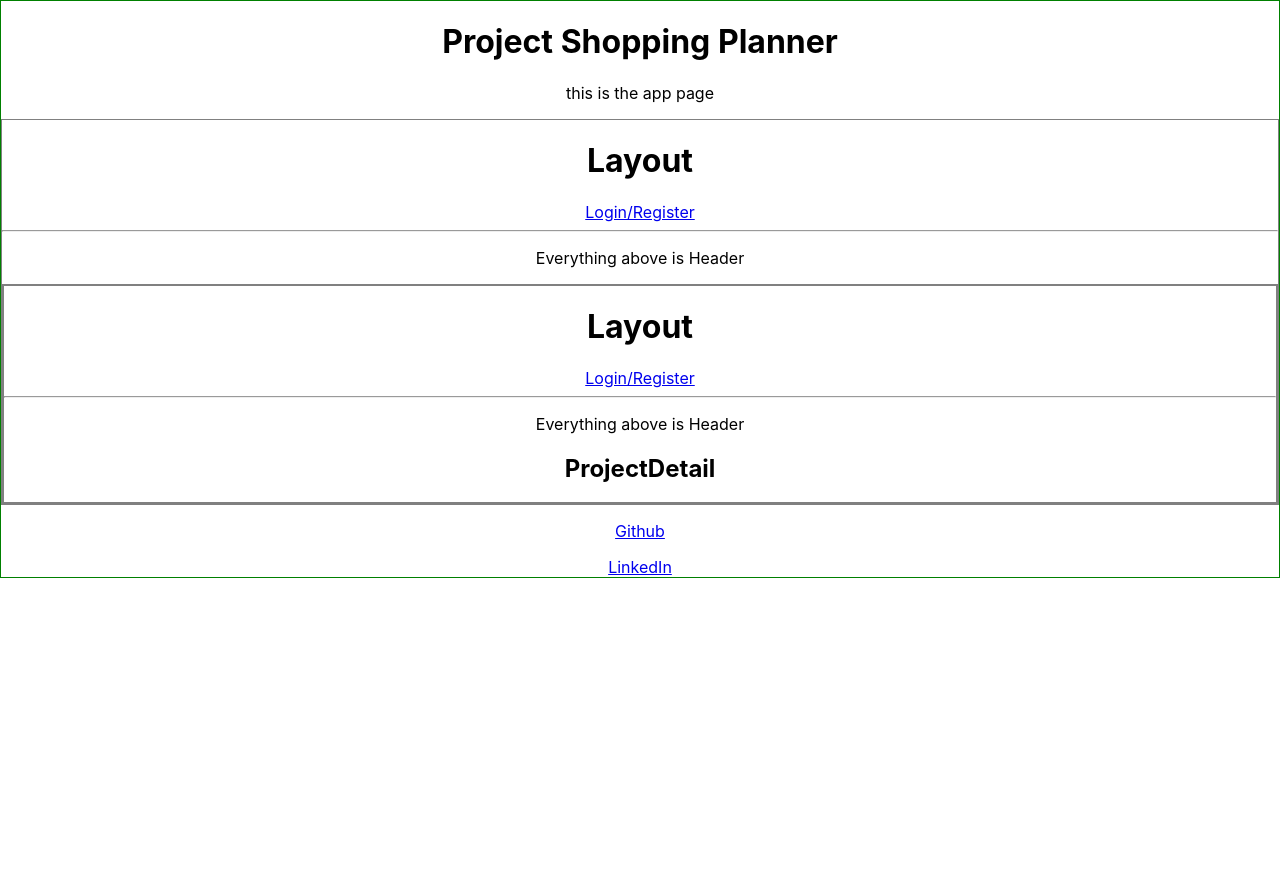
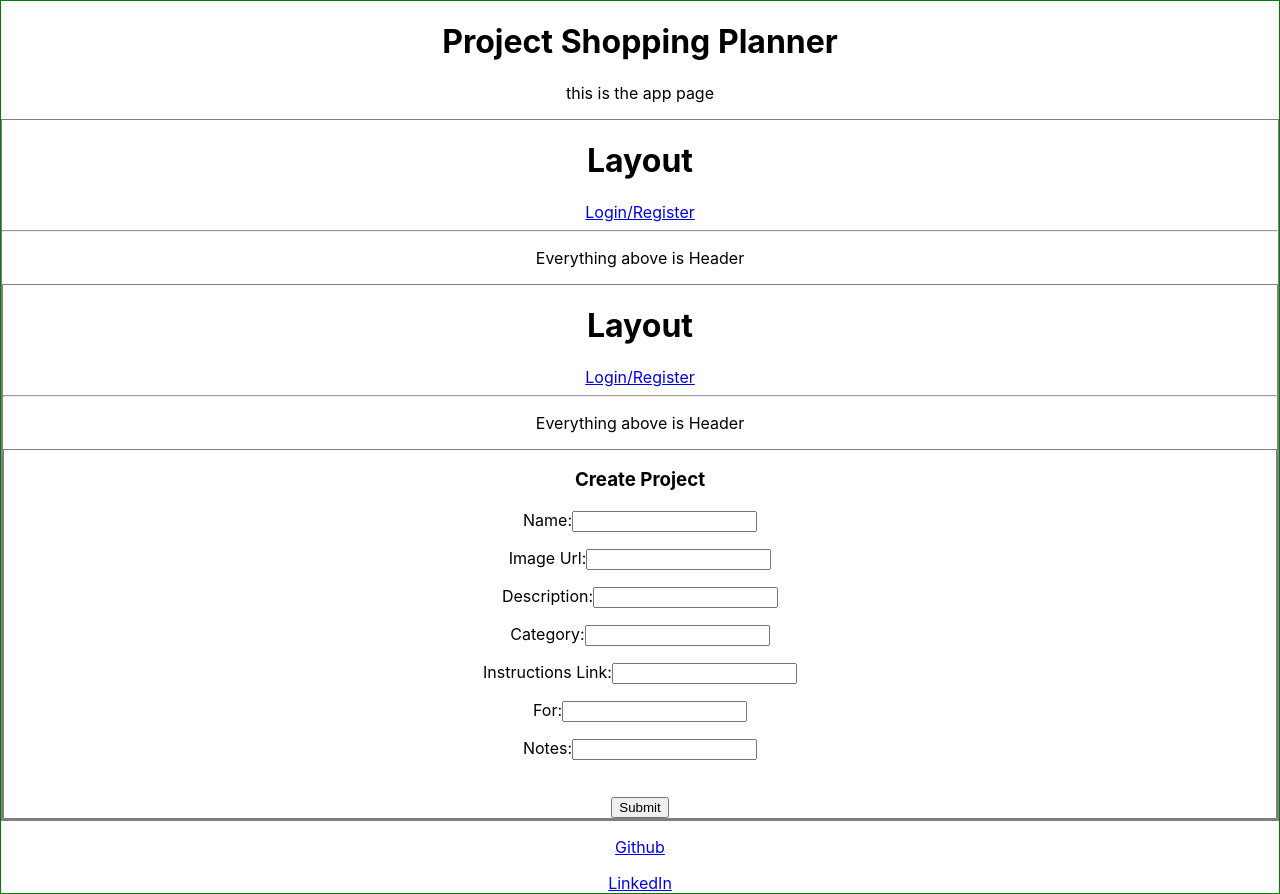
Before and after one commit to texasrachel/Personal_Projects-, a React (Create React App) app in the folder client/: page /projects/new in a window 1280 px wide. Before the commit the page ends 800 px from the top, so only its background shows below. Built offline with nearby package versions, Linux system fonts and the light colour scheme; no server answers.

Commit message:
full crud for projects

```diff
--- a/client/src/components/ItemCard/ItemCard.css
+++ b/client/src/components/ItemCard/ItemCard.css
@@ -0,0 +1,38 @@
+.item-card {
+  background: white;
+  width: 24em;
+  border-radius: 0.6em;
+  margin: 1em;
+  overflow: hidden;
+  box-shadow: 3px;
+  transition: all ease 200ms;
+  border: 1px green solid;
+}
+
+.item-card:hover {
+  transform: scale(1.03);
+  box-shadow: 5px;
+}
+
+.item-card img {
+  width: 200px;
+  object-fit: cover;
+}
+
+.item-card h2 {
+  color: darkgrey;
+  font-family: 'Montserrat', sans-serif;
+  transition: all ease-in 100ms;
+}
+
+.item-card p {
+  color: grey;
+}
+
+.item-card h5 {
+  color: lightgrey;
+}
+
+.item-card-body {
+  padding: 10px;
+}
--- a/client/src/components/ItemCard/ItemCard.jsx
+++ b/client/src/components/ItemCard/ItemCard.jsx
@@ -18,12 +18,12 @@ function ItemCard(props) {
   } = props;
 
   return (
-    <div className="card">
-      <p>ItemCard</p>
+    <div className="item-card">
+      <p>Item Card</p>
       <h2>{name}</h2>
       <img src={img_url} alt={name} />
-      <div className="card-body">
-        <p>{description}</p>
+      <p>{description}</p>
+      <div className="item-card-body">
         <p>{category}</p>
         <p>{price}</p>
         <p>{url}</p>
--- a/client/src/components/ProjectCard/ProjectCard.css
+++ b/client/src/components/ProjectCard/ProjectCard.css
@@ -1,4 +1,4 @@
-.card {
+.project-card {
   background: white;
   width: 24em;
   border-radius: 0.6em;
@@ -9,30 +9,30 @@
   border: 1px green solid;
 }
 
-.card:hover {
+.project-card:hover {
   transform: scale(1.03);
   box-shadow: 5px;
 }
 
-.card img {
+.project-card img {
   width: 200px;
   object-fit: cover;
 }
 
-.card h2 {
+.project-card h2 {
   color: darkgrey;
   font-family: 'Montserrat', sans-serif;
   transition: all ease-in 100ms;
 }
 
-.card p {
+.project-card p {
   color: grey;
 }
 
-.card h5 {
+.project-card h5 {
   color: lightgrey;
 }
 
-.card-body {
+.project-card-body {
   padding: 10px;
 }
--- a/client/src/components/ProjectCard/ProjectCard.jsx
+++ b/client/src/components/ProjectCard/ProjectCard.jsx
@@ -4,11 +4,11 @@ function ProjectCard(props) {
   const { name, img_url, description, category, instructions_link, made_for, notes, user_id, item_id } = props;
 
   return (
-    <div className="card">
+    <div className="project-card">
       <p>ProjectCard</p>
       <h2>{name}</h2>
       <img src={img_url} alt={name} />
-      <div className="card-body">
+      <div className="project-card-body">
         <p>{description}</p>
         <p>{ category }</p>
         <p>{ instructions_link }</p>
--- a/client/src/containers/ProjectContainer/ProjectContainer.jsx
+++ b/client/src/containers/ProjectContainer/ProjectContainer.jsx
@@ -1,10 +1,10 @@
 import React, { useState, useEffect } from "react";
 import { Route, Switch } from "react-router-dom";
 // import { getAllItems, deleteItem, createItem, editItem } from '../../services/items'
-import { getAllProjects, updateProject } from "../../services/projects";
+import { getAllProjects, updateProject, createProject } from "../../services/projects";
 
 import Projects from "../../screens/Projects/Projects";
-// import ProjectCreate from '../../screens/ProjectCreate/ProjectCreate';
+import ProjectCreate from '../../screens/ProjectCreate/ProjectCreate';
 import ProjectDetail from '../../screens/ProjectDetail/ProjectDetail';
 import ProjectEdit from '../../screens/ProjectEdit/ProjectEdit';
 
@@ -31,9 +31,9 @@ function ProjectContainer() {
 
   return (
     <Switch>
-      {/* <Route path="/projects">
-        <Projects projects={projects} />
-      </Route> */}
+      <Route path="/projects/new">
+        <ProjectCreate createProject={createProject} />
+      </Route>
       <Route path="/projects/:id/edit">
         <ProjectEdit
           fetchProject={fetchProject}
--- a/client/src/screens/ProjectCreate/ProjectCreate.jsx
+++ b/client/src/screens/ProjectCreate/ProjectCreate.jsx
@@ -4,18 +4,35 @@ import './ProjectCreate.css'
 import Layout from '../../components/Layout/Layout'
 
 function ProjectCreate(props) {
-  const [formData, setFormData] = useState({
-    name: '',
-    description: '',
-    category: ''
-  })
+  const [project, setProject] = useState({
+    name: "",
+    img_url: "",
+    description: "",
+    category: "",
+    instructions_link: "",
+    made_for: "",
+    notes: "",
+    user_id: "",
+    item_id: "",
+  });
 
-  // const { name, description, category } = formData
+  const {
+    name,
+    img_url,
+    description,
+    category,
+    instructions_link,
+    made_for,
+    notes,
+    user_id,
+    item_id,
+  } = project;
+
   const { createProject } = props
 
   const handleChange = (e) => {
     const { name, value } = e.target
-    setFormData((prevState) => ({
+    setProject((prevState) => ({
       ...prevState,
       [name]: value
     }))
@@ -23,39 +40,89 @@ function ProjectCreate(props) {
 
   return (
     <Layout>
-    <div className='tempbox'>
+    <div className='temp-box'>
       <form onSubmit={(e)=> {
       e.preventDefault()
-      createProject(formData);
+      createProject(project);
     }}>
           <h3>Create Project</h3>
+          <p className="project-form-name">
             <label>
               Name:
               <input
-          type='text'
-          name='name'
-          value={formData.name}
+                type="text"
+                name="name"
+                value={name}
                 onChange={handleChange}
               />
             </label>
+          </p>
+          <p className="project-form-image">
+            <label>
+              Image Url:
+              <input
+                type="text"
+                name="img_url"
+                value={img_url}
+                onChange={handleChange}
+              />
+            </label>
+          </p>
+          <p className="project-form-description">
             <label>
               Description:
               <input
-          type='text'
-          name='name'
-          value={formData.description}
+                type="text"
+                name="description"
+                value={description}
                 onChange={handleChange}
               />
             </label>
+          </p>
+          <p className="project-form-category">
             <label>
               Category:
               <input
-          type='text'
-          name='category'
-          value={formData.category}
+                type="text"
+                name="category"
+                value={category}
                 onChange={handleChange}
               />
             </label>
+          </p>
+          <p className="project-form-instructions-link">
+            <label>
+              Instructions Link:
+              <input
+                type="text"
+                name="instructions_link"
+                value={instructions_link}
+                onChange={handleChange}
+              />
+            </label>
+          </p>
+          <p className="project-form-made-for">
+            <label>
+              For:
+              <input
+                type="text"
+                name="made_for"
+                value={made_for}
+                onChange={handleChange}
+              />
+            </label>
+          </p>
+          <p className="project-form-notes">
+            <label>
+              Notes:
+              <input
+                type="text"
+                name="notes"
+                value={notes}
+                onChange={handleChange}
+              />
+            </label>
+          </p>
       <br/>
       <button>Submit</button>
     </form>
--- a/client/src/screens/ProjectDetail/ProjectDetail.jsx
+++ b/client/src/screens/ProjectDetail/ProjectDetail.jsx
@@ -1,7 +1,8 @@
 import { useState, useEffect } from 'react';
-import { Link, useParams } from 'react-router-dom';
+import { Link, useParams, useHistory } from 'react-router-dom';
 import {
   getProject,
+  deleteProject
   // addItemToProject
 } from '../../services/projects';
 import './ProjectDetail.css'
@@ -11,6 +12,7 @@ function ProjectDetail(props) {
   const [project, setProject] = useState(null);
   // const [selectedItem, setSelectedItem] = useState('');
   const { id } = useParams();
+  const history = useHistory()
   // const { items } = props;
 
   useEffect(() => {
@@ -44,9 +46,21 @@ function ProjectDetail(props) {
               <h3>{project.name}</h3>
               <img src={project.img_url} alt={project.name} />
               <p>{project.description}</p>
+              <p>{project.category}</p>
+              <p>{project.instructions_link}</p>
+              <p>{project.made_for}</p>
+              <p>{project.notes}</p>
               <Link to={`/projects/${project.id}/edit`}>
                   <button>Update</button>
               </Link>
+              <button
+                onClick={() => {
+                  deleteProject(project.id)
+                  history.push('/projects')
+                }}
+              >
+            Delete
+          </button>
               </div>
           }
         </div>
--- a/client/src/screens/ProjectEdit/ProjectEdit.jsx
+++ b/client/src/screens/ProjectEdit/ProjectEdit.jsx
@@ -160,6 +160,9 @@ function ProjectEdit(props) {
 
           <br />
           <button>Submit</button>
+          <button onClick={() => props.handleProjectDelete(project.id)}>
+            Delete
+          </button>
         </form>
       </div>
     </Layout>
--- a/client/src/services/items.js
+++ b/client/src/services/items.js
@@ -20,7 +20,7 @@ export const updateItem = async (id, itemData) => {
   return resp.data;
 };
 
-export const deleteItems = async id => {
+export const deleteItem = async id => {
   const resp = await api.delete(`/items/${id}`);
   return resp.data;
 };
--- a/client/src/services/projects.js
+++ b/client/src/services/projects.js
@@ -10,8 +10,13 @@ export const getProject = async (id) => {
   return resp.data;
 };
 
-export const postProject = async (projectData) => {
+export const createProject = async (projectData) => {
   const resp = await api.post('/projects', { project: projectData });
+  return resp.data;
+};
+
+export const updateProject = async (id, projectData) => {
+  const resp = await api.put(`/projects/${id}`, { project: projectData });
   return resp.data;
 };
 
@@ -20,11 +25,6 @@ export const deleteProject = async (id) => {
   return resp;
 };
 
-export const updateProject = async (id, projectData) => {
-  const resp = await api.put(`/projects/${id}`, { project: projectData });
-  return resp.data;
-};
-
 export const addItemToProject = async (itemId, id) => {
   const resp = await api.put(`/items/${itemId}/projects/${id}`);
   return resp.data;
```
Also changed, not shown: client/src/containers/ItemsContainer/ItemContainer.jsx (+5 -2 lines), client/src/screens/ItemDetail/ItemDetail.jsx (+9 -10 lines), 1 other file (tests, documents, lock files or other folders). Lines whose indentation alone changed are shown as unchanged.
